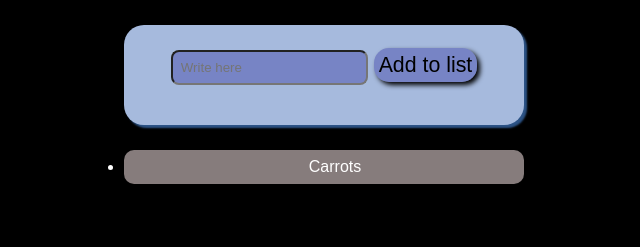
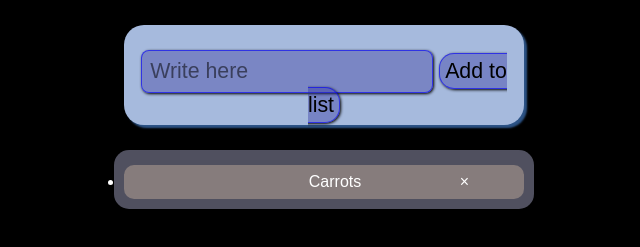
Before and after one commit to JoaoHaubert/Shop-list, a plain HTML site: page index.html in a window 1280 px wide. Shown: the part 81-328 px from the top of the page, without its empty margins (316-956 px from the left). Drawn offline with Linux system fonts and the light colour scheme.

Commit message:
Shop-list 1.1

```diff
--- a/index.css
+++ b/index.css
@@ -18,11 +18,19 @@ div#list-container{
 }
 
 input#textItem{
+    font: normal 16pt arial;
     margin-top: 25px;
     margin-left: 0px;
-    background-color:rgba(38, 38, 156, 0.37);
+    background-color:rgba(47, 47, 156, 0.37);
     border-radius: 8px;
     padding: 8px;
+    border: 1px solid rgba(4, 0, 247, 0.623);
+    box-shadow: 1px 1px 3px rgb(0, 0, 0);
+
+}
+
+::placeholder{
+    color: rgba(0, 0, 0, 0.527)
 }
 
 span#addButton{
@@ -31,20 +39,23 @@ span#addButton{
     padding: 5px;
     transition: 0.4s;
     cursor:pointer;
-    box-shadow: 3px 3px 5px rgb(0, 0, 0);
+    box-shadow: 1px 1px 3px rgb(0, 0, 0);
+    border: 1px solid rgba(4, 0, 247, 0.623);
 }
 
 span#addButton:hover{
-    background-color: rgba(94, 94, 189, 0.795);
+    background-color: rgba(217, 217, 221, 0.795);
 }
 
 ul{
     margin: 0px;
-    padding: 0px;
+    padding: 10px;
+    border-radius: 15px;
     margin-top: 25px;
     margin-left: auto;
     margin-right: auto;
     width: 400px;
+    background-color:rgb(80, 80, 95)
 }
 
 ul li{
@@ -56,6 +67,7 @@ ul li{
     background-color: rgb(134, 124, 124);
     border-radius:10px;
     transition: 0.4s;
+
 }
 
 ul li:hover{
@@ -65,7 +77,7 @@ ul li:hover{
 .close {
     position:absolute;
     right: 50px;
-    top: 0px;
+    top: 2.5px;
     padding: 5px;
     transition: 0.4s;
     border-radius:50%;
@@ -78,7 +90,7 @@ ul li:hover{
 
 ul li.checked{
     background-color: rgba(28, 117, 35, 0.808);
-    text-decoration: line-through;
+    text-decoration: underline;
 
 }
 
--- a/index.html
+++ b/index.html
@@ -17,6 +17,6 @@
         <li>Carrots</li>
 
     </ul>
-    <script src="./secondPart/index.js"></script>
+    <script src="index.js"></script>
 </body>
 </html>
```
